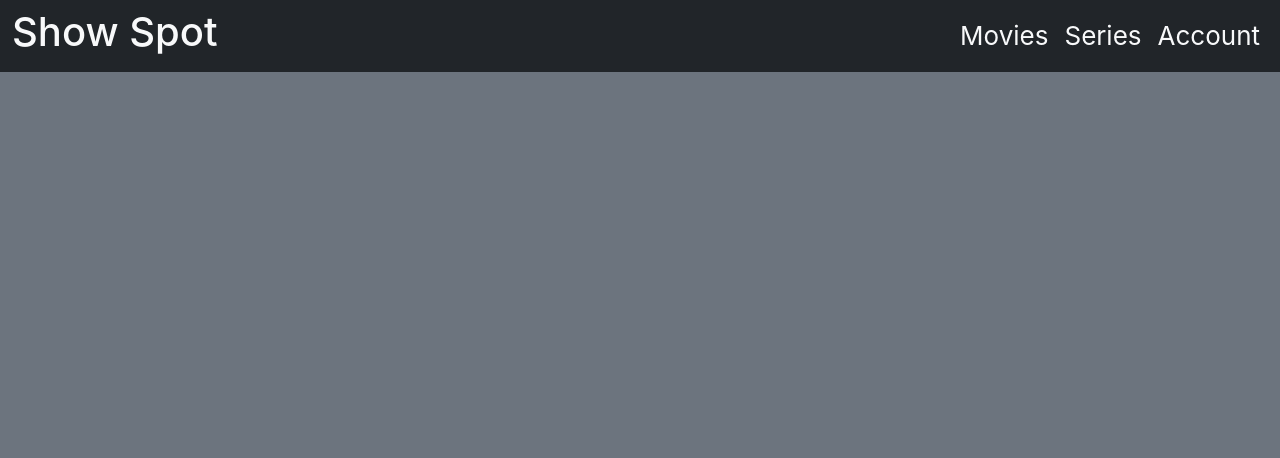
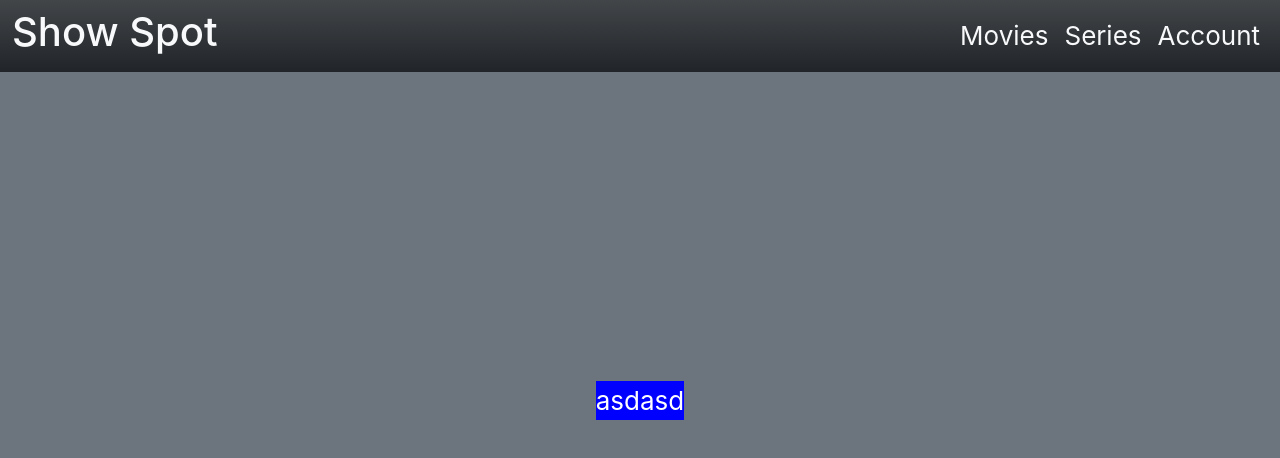
Before and after one commit to Xyrsto/projeto-final-react, a React (Create React App) app: page / in a window 1280 px wide. Shown: the top 458 px of the page. Built offline with nearby package versions, Linux system fonts and the light colour scheme; the HTML template or start-up script is replaced by a standard one.

Commit message:
Patch 0.2 -> Changes feitas na TopBar

```diff
--- a/src/App.js
+++ b/src/App.js
@@ -7,7 +7,8 @@ function App() {
   return (
     <div className="App">
       <header className="App-header">
-        <TopBar/>
+          <TopBar/>
+          <div class = "d-inline"></div>
       </header>
     </div>
   );
--- a/src/app/TopBar.css
+++ b/src/app/TopBar.css
@@ -0,0 +1,4 @@
+.TopBar
+{
+    background-color: blue;
+}
--- a/src/app/TopBar.js
+++ b/src/app/TopBar.js
@@ -1,4 +1,5 @@
 import React, { Component } from 'react';
+import './TopBar.css';
 
 
 class TopBar extends Component
@@ -6,10 +7,11 @@ class TopBar extends Component
     render()
     {
         return(
-            <div class = "fixed-top container-fluid bg-dark">
-                <nav class="navbar navbar-expand-lg navbar-light bg-dark">
+            <div>
+                <div class = "fixed-top container-fluid bg-dark bg-gradient">
+                    <nav class="navbar navbar-expand-lg navbar-light bg-dark bg-gradient">
                         <div class="h1 pl-4 text-light ">Show Spot</div>
-                    <div className = "TopBar" class="collapse navbar-collapse d-flex flex-row-reverse" id="navbarNavAltMarkup">
+                        <div class="collapse navbar-collapse d-flex flex-row-reverse">
                             <div class="navbar-nav">
                                 <div class="nav-item nav-link active display-1 text-light pd-2">Movies</div>
                                 <div class="nav-item nav-link display-1 text-light pd-2">Series</div>
@@ -18,6 +20,9 @@ class TopBar extends Component
                         </div>
                     </nav>
                 </div>
+                <div class = "TopBar">asdasd</div>
+            </div>
+
         )
     }
 }
```
Lines whose indentation alone changed are shown as unchanged.
